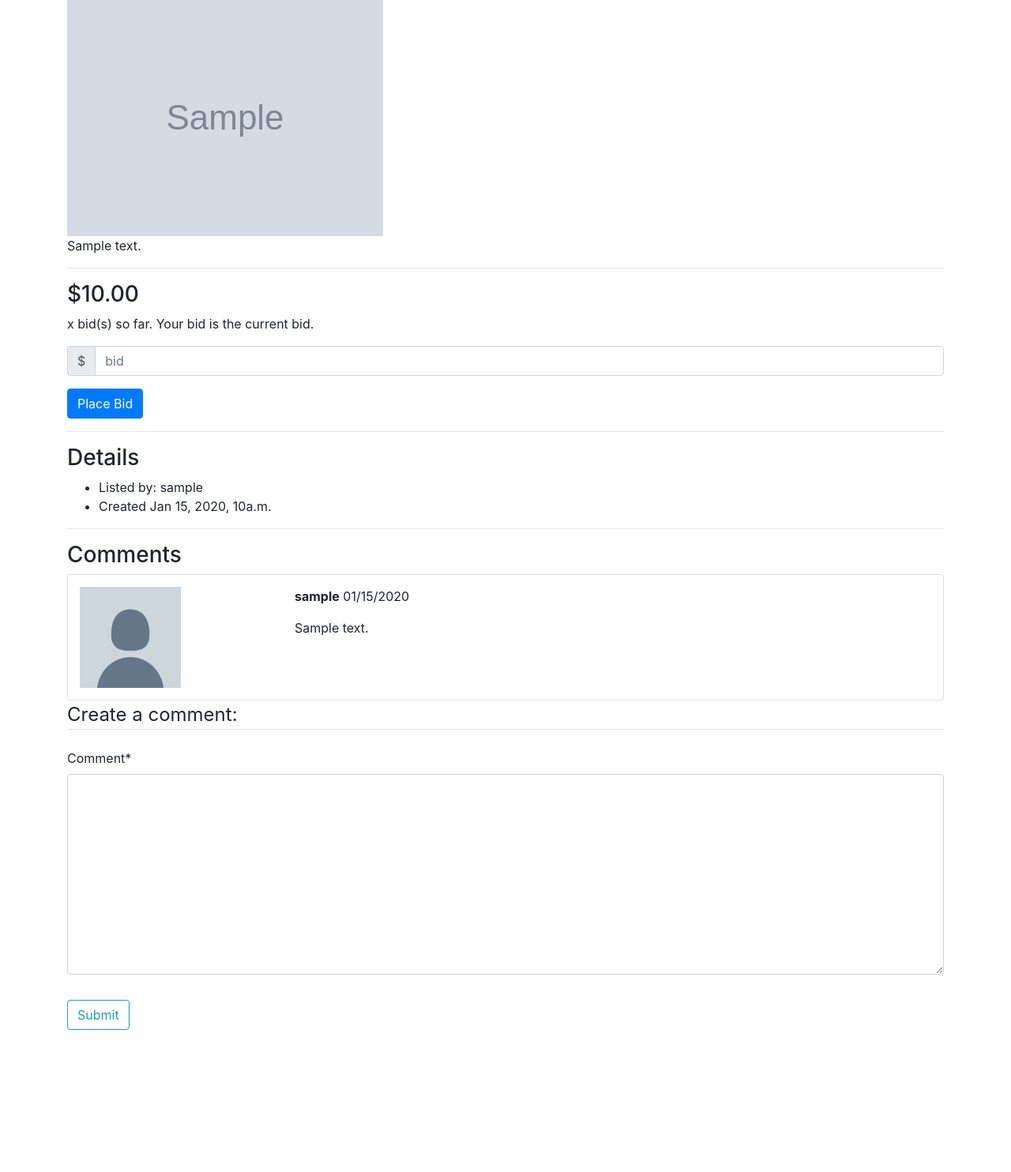
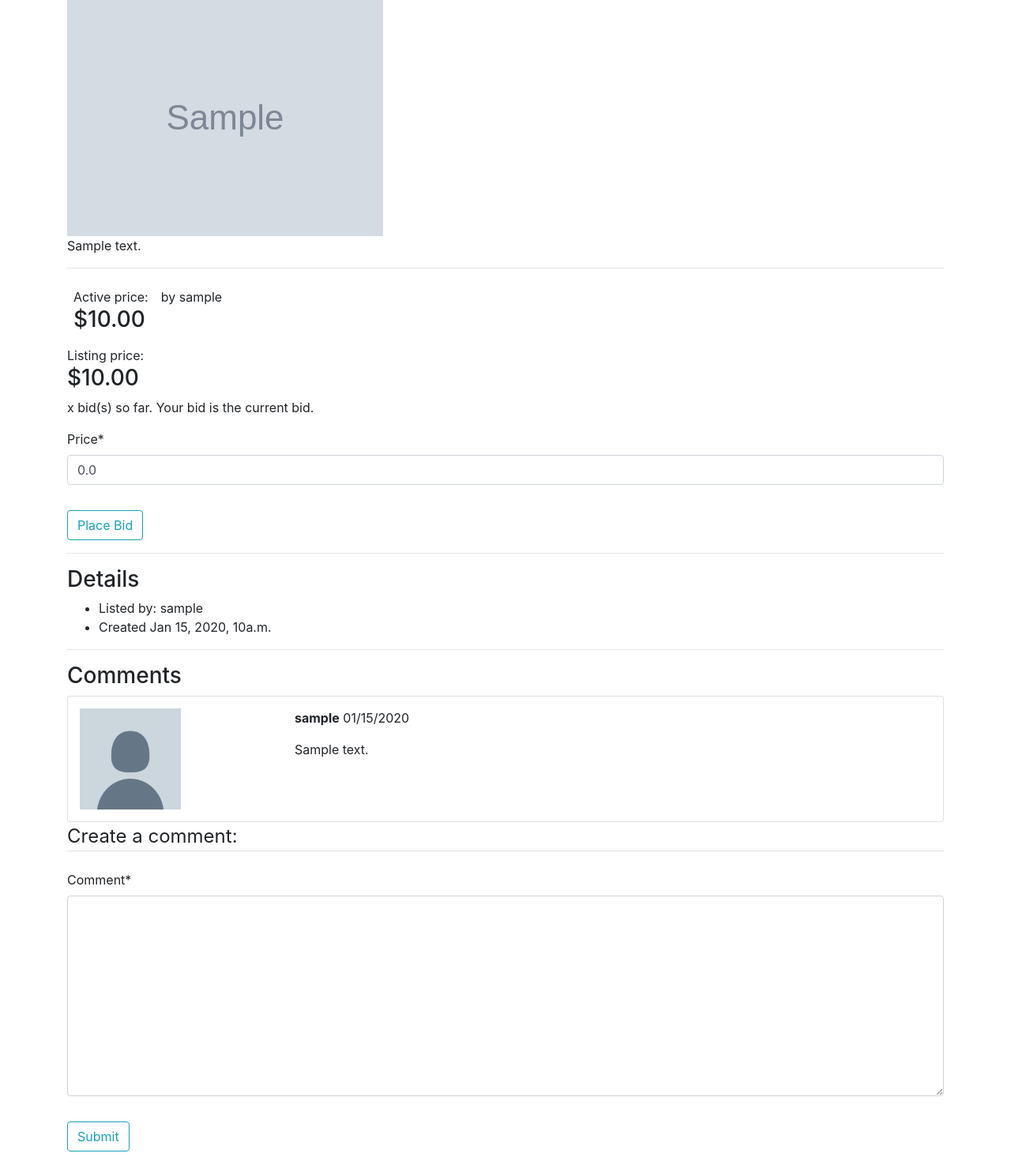
Before and after one commit to aminbeigi/CS50W-Projects, a Django app: page /listing/1 in a window 1280 px wide. Shown: the part 210-1694 px from the top of the page at 79% size. Before the commit the page ends 1514 px from the top, so only its background shows below. Run offline with Django 3.2, Linux system fonts and the light colour scheme; tables that the repository leaves empty hold one stand-in row (values such as "Sample post"); grey boxes marked "Sample" are stand-in pictures; some libraries are stand-ins or nearby versions.

Commit message:
Add a bidding system

```diff
--- a/src/Project 2/commerce/auctions/forms.py
+++ b/src/Project 2/commerce/auctions/forms.py
@@ -1,5 +1,5 @@
 from django.forms import ModelForm
-from auctions.models import Listing, Comment
+from auctions.models import Listing, Comment, Bid
 
 class CreateListing(ModelForm):
     class Meta:
@@ -10,3 +10,8 @@ class CreateComment(ModelForm):
     class Meta:
         model = Comment
         fields = ['comment']
+
+class CreateBid(ModelForm):
+    class Meta:
+        model = Bid
+        fields = ['price']
--- a/src/Project 2/commerce/auctions/models.py
+++ b/src/Project 2/commerce/auctions/models.py
@@ -33,10 +33,10 @@ class Comment(models.Model):
         return f"comment by {self.author.username} in {self.listing.title}"
 
 class Bid(models.Model):
-    bid = models.DecimalField(max_digits=8, decimal_places=2, default=0.00)
+    price = models.DecimalField(max_digits=8, decimal_places=2, default=0.00)
 
-    listing = models.ForeignKey(Listing, on_delete=models.CASCADE)
     author = models.ForeignKey(User, on_delete=models.CASCADE)
+    listing = models.ForeignKey(Listing, on_delete=models.CASCADE, related_name="bids")
 
     def __str__(self):
-        return f"bid by {self.listing} by {self.author.username} @ ${self.bid}"
+        return f"bid by {self.listing} by {self.author.username} @ ${self.price}"
--- a/src/Project 2/commerce/auctions/templates/auctions/listing.html
+++ b/src/Project 2/commerce/auctions/templates/auctions/listing.html
@@ -8,19 +8,27 @@
     <div class="container">
         <img src="{{ listing.image.url }}" alt="image">
         <p>{{ listing.description }}</p>
-		<hr>
-        <h3>${{ listing.price }}</h3>
+        <hr>
 
+        <div class="d-flex flex-row">
+            <div class="p-2">Active price: <h3>${{ listing.bids.all.last.price }}</h3></div>
+            <div class="p-2">by {{ listing.bids.all.last.author.username }}</h3></div>
+        </div>
+
+        Listing price: <h3>${{ listing.price }}</h3>
         <p>x bid(s) so far. Your bid is the current bid.</p>
 
-        <div class="input-group mb-3">
-            <div class="input-group-prepend">
-            	<span class="input-group-text" id="basic-addon1">$</span>
-            </div>
-            <input type="text" class="form-control" placeholder="bid" aria-label="bid" aria-describedby="basic-addon1">
-          </div>
-
-		<button class="btn btn-primary" type="submit" name="bid-form">Place Bid</button>
+		<div class ="content-section">
+			<form method="post">
+				{% csrf_token %}
+				<fieldset class="form-group">
+					{{ bid_form|crispy }}
+				</fieldset>
+				<div class="form-group">
+					<button class="btn btn-outline-info" type="submit" name="bid-form">Place Bid</button>
+				</div>
+			</form>
+        </div>
 
         <hr>
         <h3>Details</h3>
@@ -54,7 +62,7 @@
 				{% csrf_token %}
 				<fieldset class="form-group">
 					<legend class="border-bottom mb-4">Create a comment:</legend>
-					{{ form|crispy }}
+					{{ comment_form|crispy }}
 				</fieldset>
 				<div class="form-group">
 					<button class="btn btn-outline-info" type="submit" name="comment-form">Submit</button>
--- a/src/Project 2/commerce/auctions/views.py
+++ b/src/Project 2/commerce/auctions/views.py
@@ -3,7 +3,7 @@ from django.contrib import messages
 from django.contrib.auth.decorators import login_required
 
 from .models import User, Listing, Comment
-from .forms import CreateListing, CreateComment
+from .forms import CreateListing, CreateComment, CreateBid
 
 def index(request):
     return render(request, "auctions/index.html", {
@@ -15,9 +15,9 @@ def listing(request, id):
         if str(request.user) == 'AnonymousUser':
             messages.error(request, f'You need to be signed in to comment.')
             return redirect(f'/listing/{id}')
-        form = CreateComment(request.POST)
-        if form.is_valid():
-            comment = form.save(commit=False)
+        comment_form = CreateComment(request.POST)
+        if comment_form.is_valid():
+            comment = comment_form.save(commit=False)
             comment.author = request.user
             comment.listing = Listing.objects.get(id=id)
             comment.save()
@@ -27,12 +27,22 @@ def listing(request, id):
         if str(request.user) == 'AnonymousUser':
             messages.error(request, f'You need to be signed in to bid.')
             return redirect(f'/listing/{id}')
+        bid_form = CreateBid(request.POST)
+        if bid_form.is_valid():
+            bid = bid_form.save(commit=False)
+            bid.author = request.user
+            bid.listing = Listing.objects.get(id=id)
+            bid.save()
+            messages.success(request, f'Placed bid of ${bid.price} on {bid.listing.title}.')
+            return redirect(f'/listing/{id}')
     else:
-        form = CreateComment()
+        comment_form = CreateComment()
+        bid_form = CreateBid()
     return render(request, "auctions/listing.html", {
         'listing': Listing.objects.get(id=id),
-        'comments': Comment.objects.all(),
-        'form': form
+        'comments': Comment.objects.all(), #TODO this doesn't need to be here
+        'comment_form': comment_form,
+        'bid_form': bid_form,
     })
 
 @login_required
```
